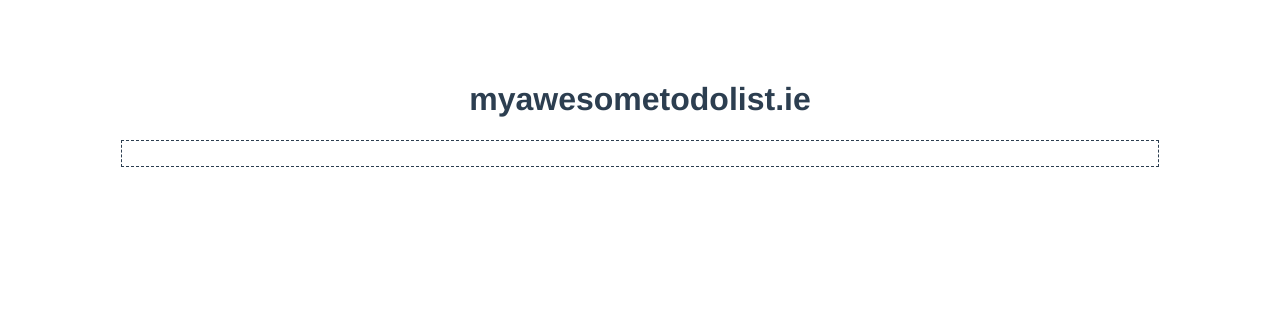
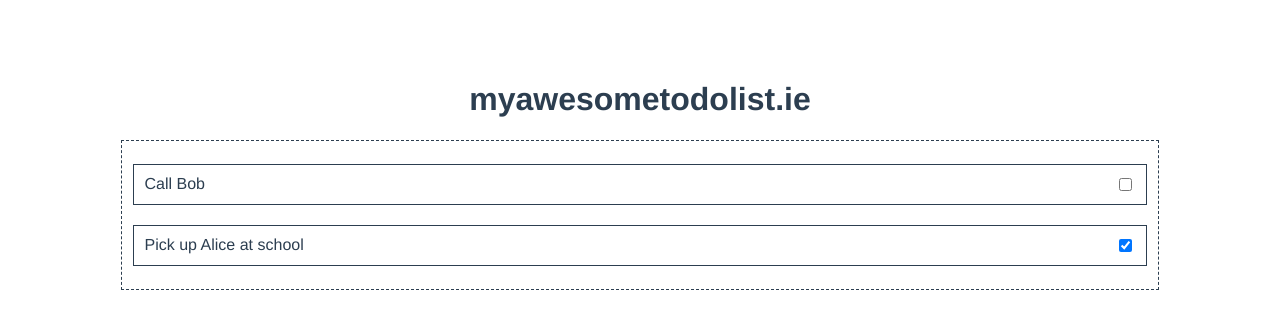
Before and after one commit to antoine-carat/git-wizard, a Vue app: page / in a window 1280 px wide. Shown: the top 328 px of the page. Built offline with nearby package versions, Linux system fonts and the light colour scheme.

Commit message:
Add items default examples

```diff
--- a/src/components/Frame.vue
+++ b/src/components/Frame.vue
@@ -10,7 +10,13 @@
 <script>
 export default {
   name: "Frame",
-  props: {}
+  props: {
+    items: {
+      type: Array,
+      default: () => [ { title: "Call Bob", done: false },
+                       { title: "Pick up Alice at school", done: true } ]
+    }
+  }
 };
 </script>
 
```
